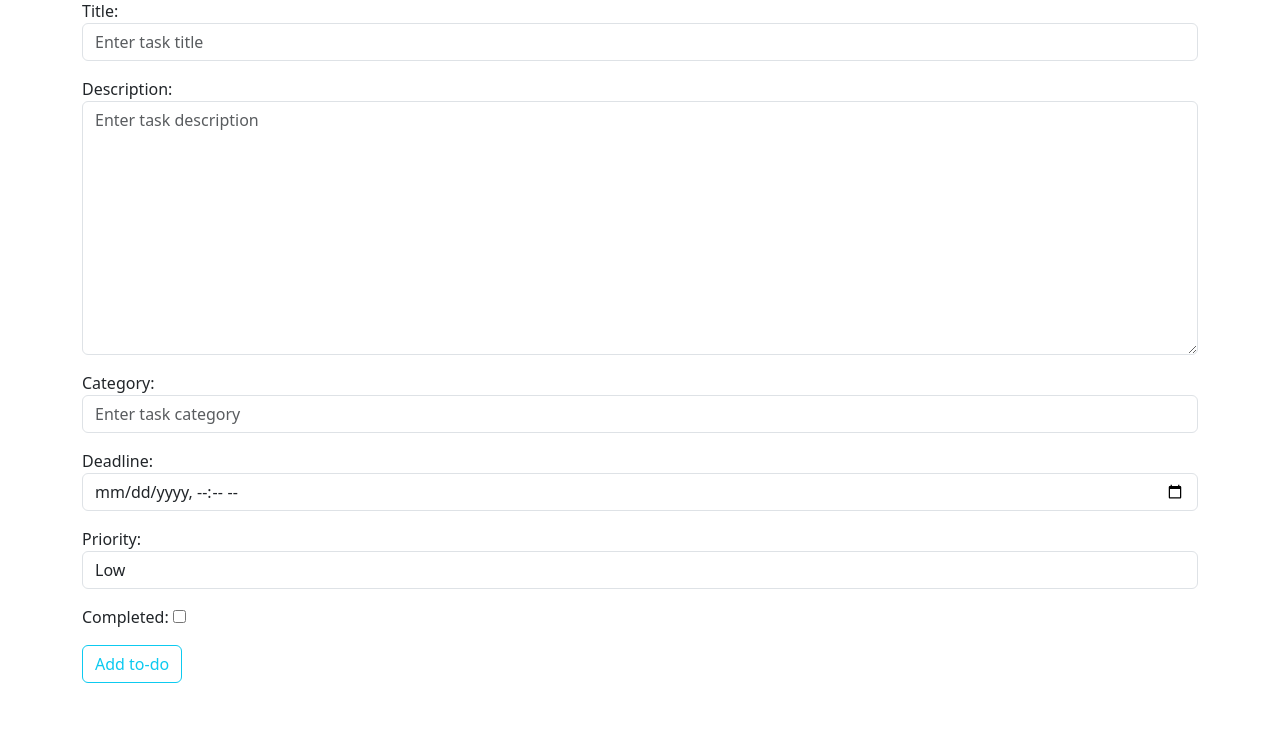
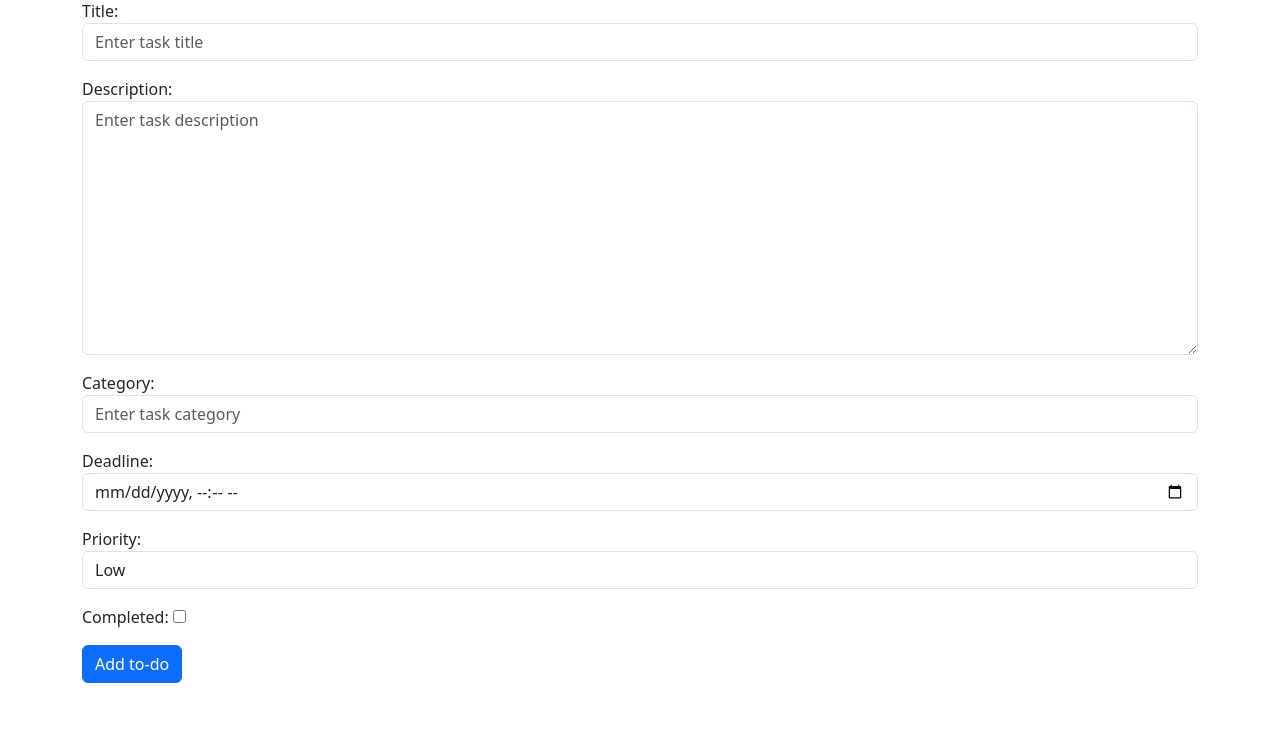
Before and after one commit to julkiea/Django-to-do-site, a Django app: page /add_task/ in a window 1280 px wide. Shown: the part 102-857 px from the top of the page. Run offline with Django 5.2, Linux system fonts and the light colour scheme; the visitor is signed in with stand-in values (Sample User, id 1).

Commit message:
Change the button

```diff
--- a/website/templates/add_task.html
+++ b/website/templates/add_task.html
@@ -5,7 +5,7 @@
 <form method="post">
     {% csrf_token %}
     {{ form.as_p }}
-    <button type="submit" class="btn btn-outline-info">Add to-do</button>
+    <button type="submit" class="btn btn-primary">Add to-do</button>
 </form>
 <br/>
 <br/>
```
